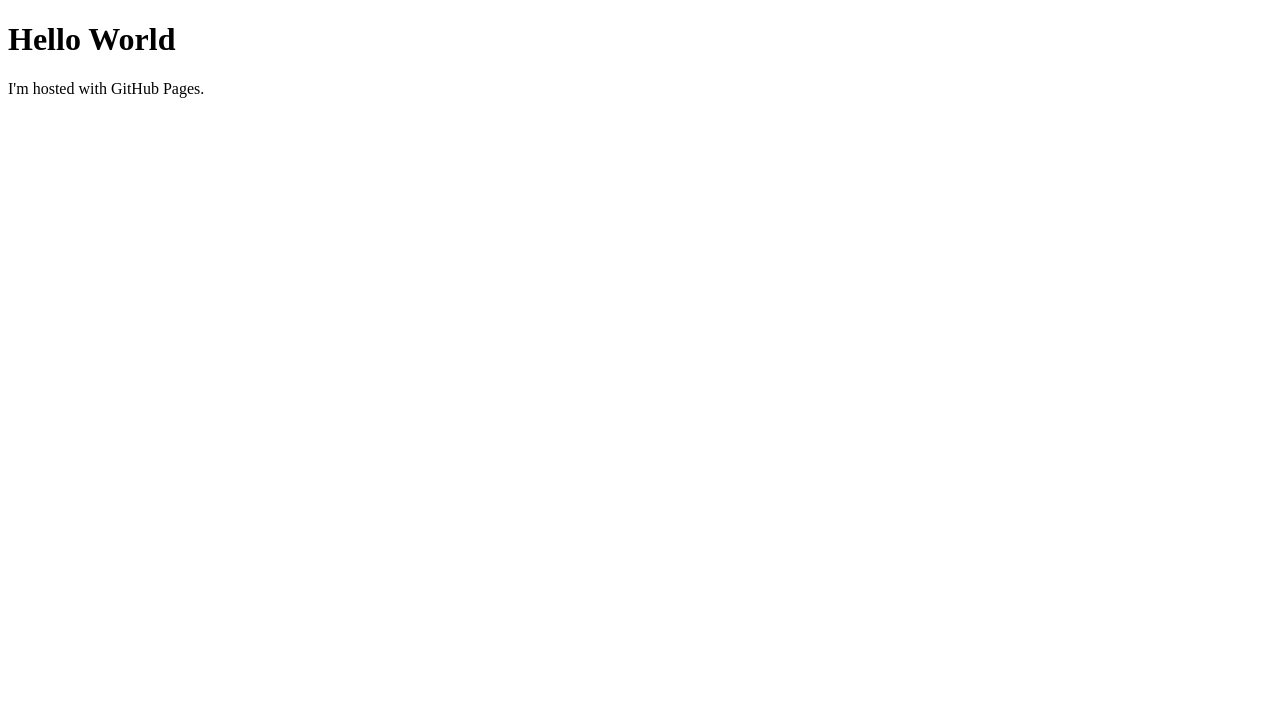
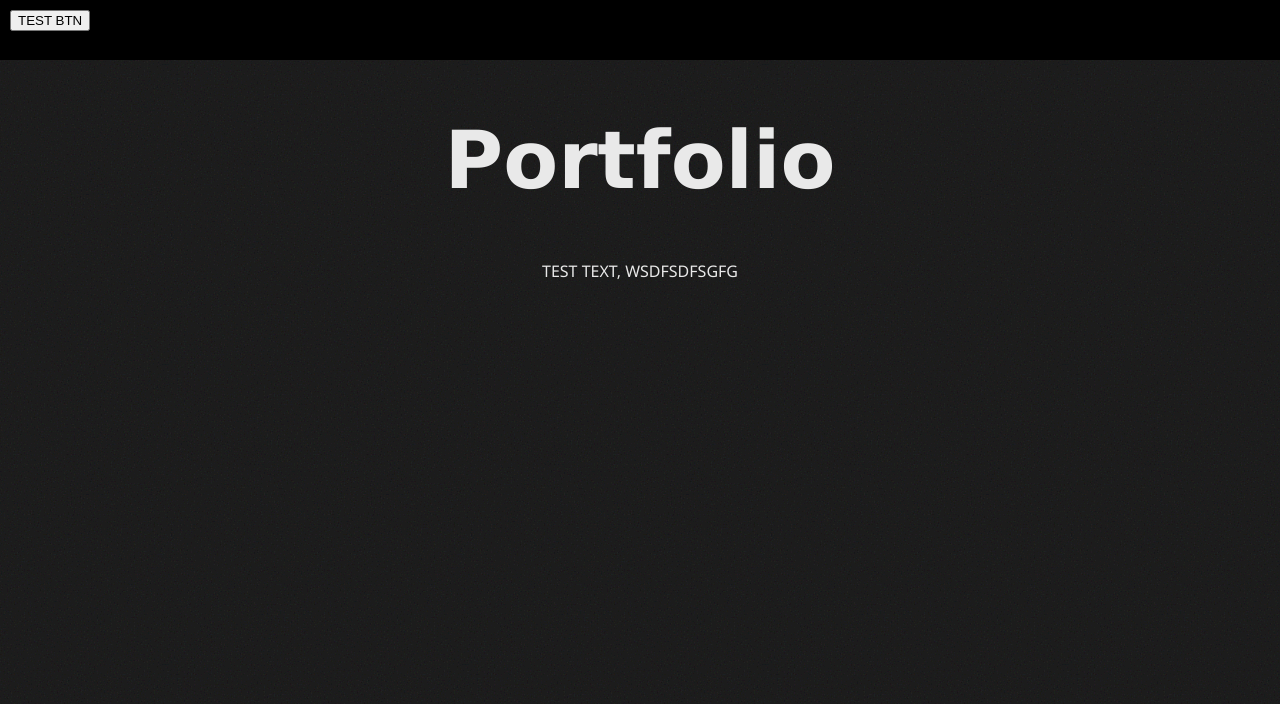
Before and after one commit to mrrobottrax/portfolio-generator, a plain HTML site: page index.html in a window 1280 px wide. Drawn offline with Linux system fonts and the light colour scheme.

Commit message:
Add noise

```diff
--- a/index.html
+++ b/index.html
@@ -4,11 +4,17 @@
 <head>
 	<title>Andrew Hoult</title>
 	<link rel="icon" type="image/x-icon" href="/images/favicon.ico">
+
+	<link rel="stylesheet" href="style.css">
 </head>
 
 <body>
-	<h1>Hello World</h1>
-	<p>I'm hosted with GitHub Pages.</p>
+	<header>
+		<button>TEST BTN</button>
+	</header>
+
+	<h1>Portfolio</h1>
+	<p>TEST TEXT, WSDFSDFSGFG</p>
 </body>
 
 </html>
--- /dev/null
+++ b/style.css
@@ -0,0 +1,26 @@
+body {
+	background-image: url('noise.svg');
+	margin: 0px;
+}
+
+header {
+	background-color: black;
+	display: block;
+	padding: 10px;
+	min-height: 40px;
+}
+
+p,
+h1 {
+	text-align: center;
+	color: rgb(233, 233, 233);
+}
+
+h1 {
+	font-family: 'Lucida Sans', 'Lucida Sans Regular', 'Lucida Grande', 'Lucida Sans Unicode', Geneva, Verdana, sans-serif;
+	font-size: 5em;
+}
+
+p {
+	font-family: 'Segoe UI', Tahoma, Geneva, Verdana, sans-serif;
+}
```
Also changed, not shown: noise.svg (added).
